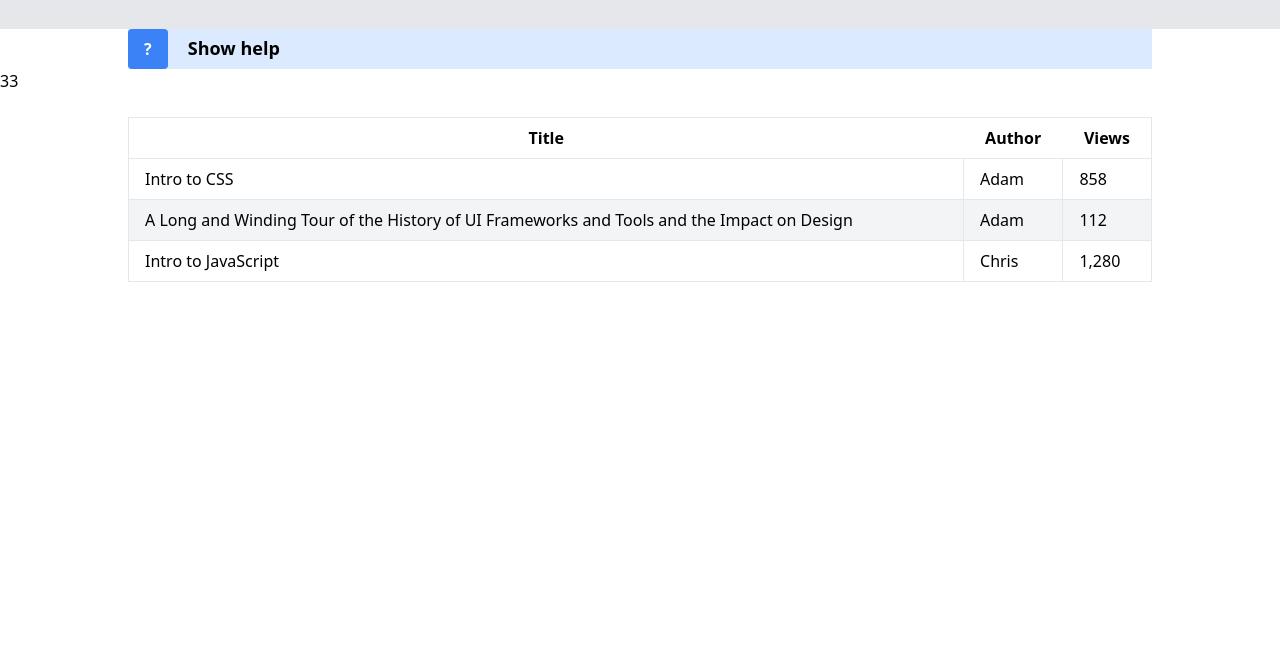
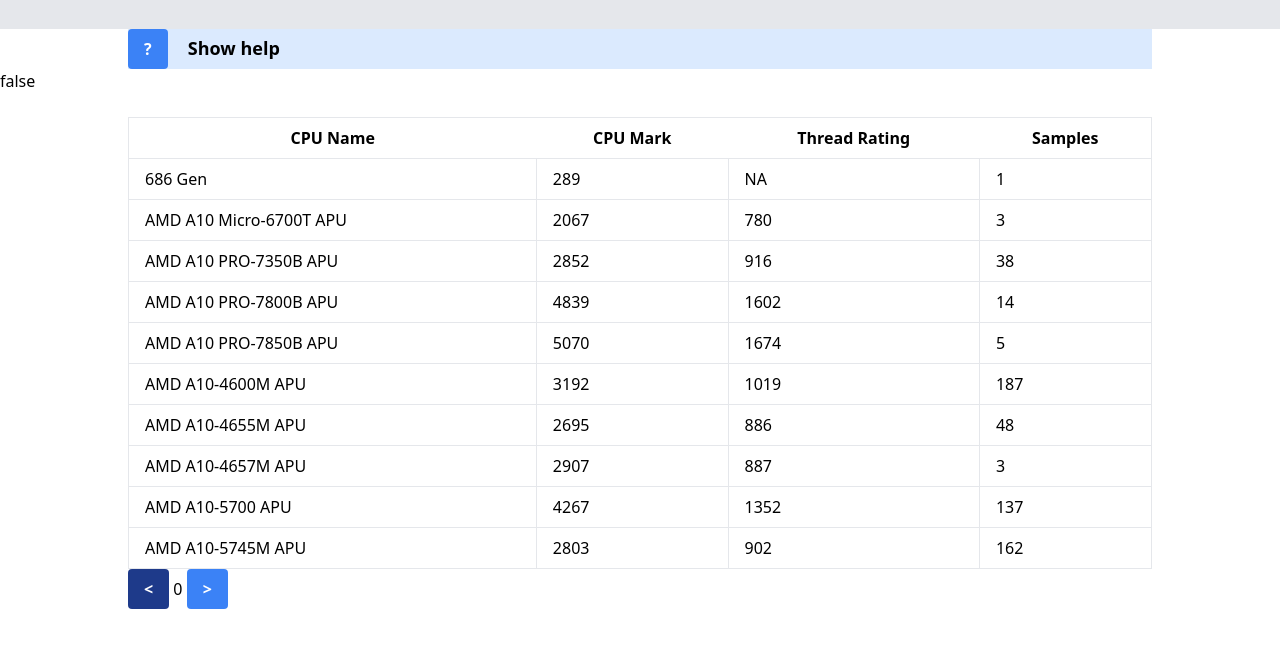
Before and after one commit to spapas/cpu-benchmark-v9, a plain HTML site: page index.html in a window 1280 px wide. Shown: the part 103-750 px from the top of the page. Drawn offline with nearby package versions, Linux system fonts and the light colour scheme.

Commit message:
add pagination

```diff
--- a/index.html
+++ b/index.html
@@ -3,6 +3,7 @@
   <title> </title>
   <meta name="viewport" content="width=device-width, initial-scale=1">
 
+  <meta http-equiv="content-type" content="text/html; charset=utf-8" />
   <link href="https://unpkg.com/tailwindcss@^1.0/dist/tailwind.min.css" rel="stylesheet">
   <script src="https://cdn.jsdelivr.net/gh/alpinejs/alpine@v2.x.x/dist/alpine.min.js" defer></script>
 
@@ -52,47 +53,63 @@
 </div> <!-- -->
 </div> <!-- xdata -->
 
-  <main x-data="data()">
-    <span x-text='d'>ss</span>
+  <main x-data="data()" x-init="loadCPUs()">
+    <span x-text='loading'>ss</span>
     <div class="max-w-5xl mx-auto py-6">
 <table class="table-auto w-full">
   <thead>
     <tr class='border'>
-      <th class="px-4 py-2">Title</th>
-      <th class="px-4 py-2">Author</th>
-      <th class="px-4 py-2">Views</th>
+      <th class="px-4 py-2">CPU Name</th>
+      <th class="px-4 py-2">CPU Mark</th>
+      <th class="px-4 py-2">Thread Rating</th>
+      <th class="px-4 py-2">Samples</th>
     </tr>
   </thead>
   <tbody>
-    <tr>
-      <td class="border px-4 py-2">Intro to CSS</td>
-      <td class="border px-4 py-2">Adam</td>
-      <td class="border px-4 py-2">858</td>
-    </tr>
-    <tr class="bg-gray-100">
-      <td class="border px-4 py-2">A Long and Winding Tour of the History of UI Frameworks and Tools and the Impact on Design</td>
-      <td class="border px-4 py-2">Adam</td>
-      <td class="border px-4 py-2">112</td>
-    </tr>
-    <tr>
-      <td class="border px-4 py-2">Intro to JavaScript</td>
-      <td class="border px-4 py-2">Chris</td>
-      <td class="border px-4 py-2">1,280</td>
-    </tr>
+    <template x-for="cpu in cpus.slice(page*per_page, (page+1)*per_page)" :key="cpu.name">
+      <tr>
+        <td class="px-4 py-2 border" x-text="cpu.name"></td>
+        <td class="px-4 py-2 border" x-text="cpu.cpu_mark"></td>
+        <td class="px-4 py-2 border" x-text="cpu.thread_rating"></td>
+        <td class="px-4 py-2 border" x-text="cpu.samples"></td>
+      </tr>
+    </template>
   </tbody>
 </table>
 
+<button
+x-bind:disabled="page==0"
+x-bind:class="{ 'bg-blue-900': page==0, 'hover:bg-blue-900': page==0 }"
+class="font-bold py-2 px-4 rounded bg-blue-500 text-white hover:bg-blue-700"
+@click="page-=1"><</button>
+<span x-text="page"></span>
+<button
+x-bind:disabled="page==cpus.length // per_page"
+x-bind:class="{ 'bg-blue-900': page==cpus.length // per_page, 'hover:bg-blue-900': page==cpus.length // per_page }"
+class="font-bold py-2 px-4 rounded bg-blue-500 text-white hover:bg-blue-700 disabled:opacity-45"
+@click="page+=1">></button>
     </div>
   </main>
   </body>
   <script>
     console.log("Z")
     let data = () => {
-
-        console.log("DATA")
+        let that = this;
 
         return {
-            'd': 33
+            loading: true,
+            cpus: [],
+            page: 0,
+            per_page: 10,
+            loadCPUs() {
+              console.log("Loading CPUs")
+              fetch('./cpus.json').then(response => response.json())
+                .then(data => {
+                 console.log(this.cpus)
+                  this.cpus = data;
+                  this.loading = false;
+                })
+            }
         }
     }
   </script>
```
